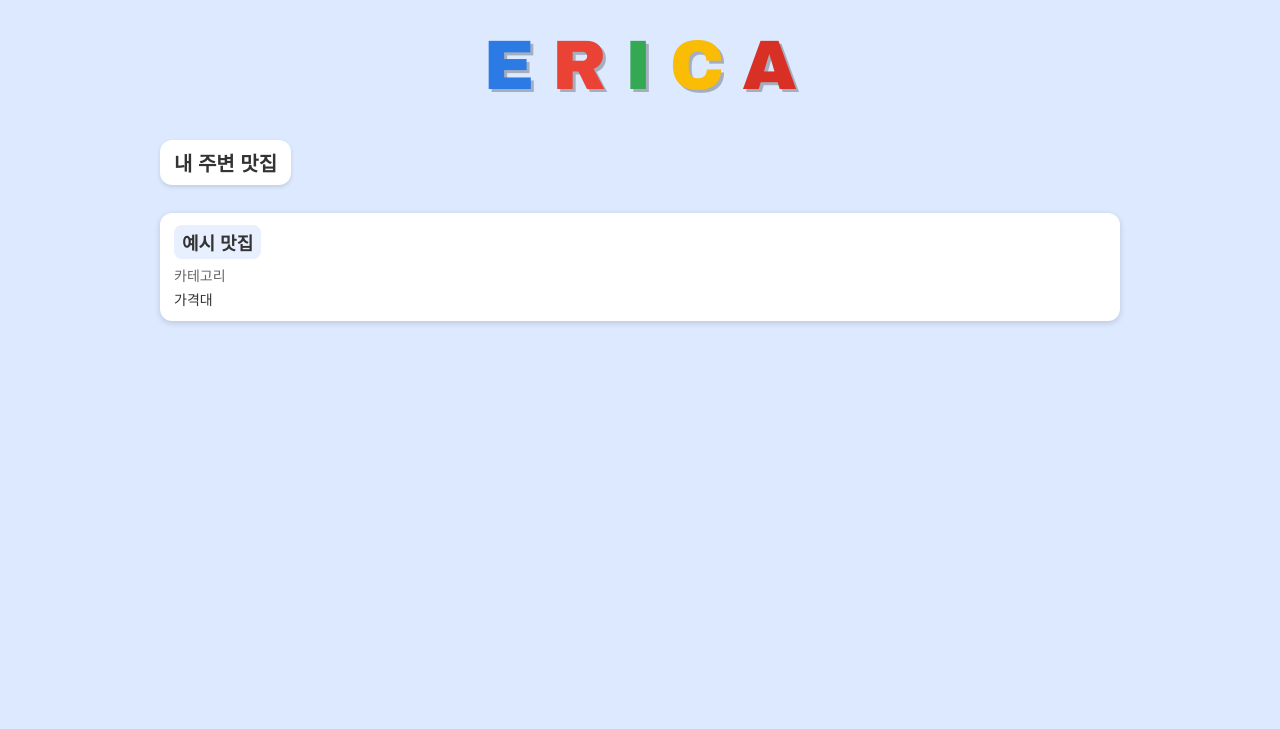
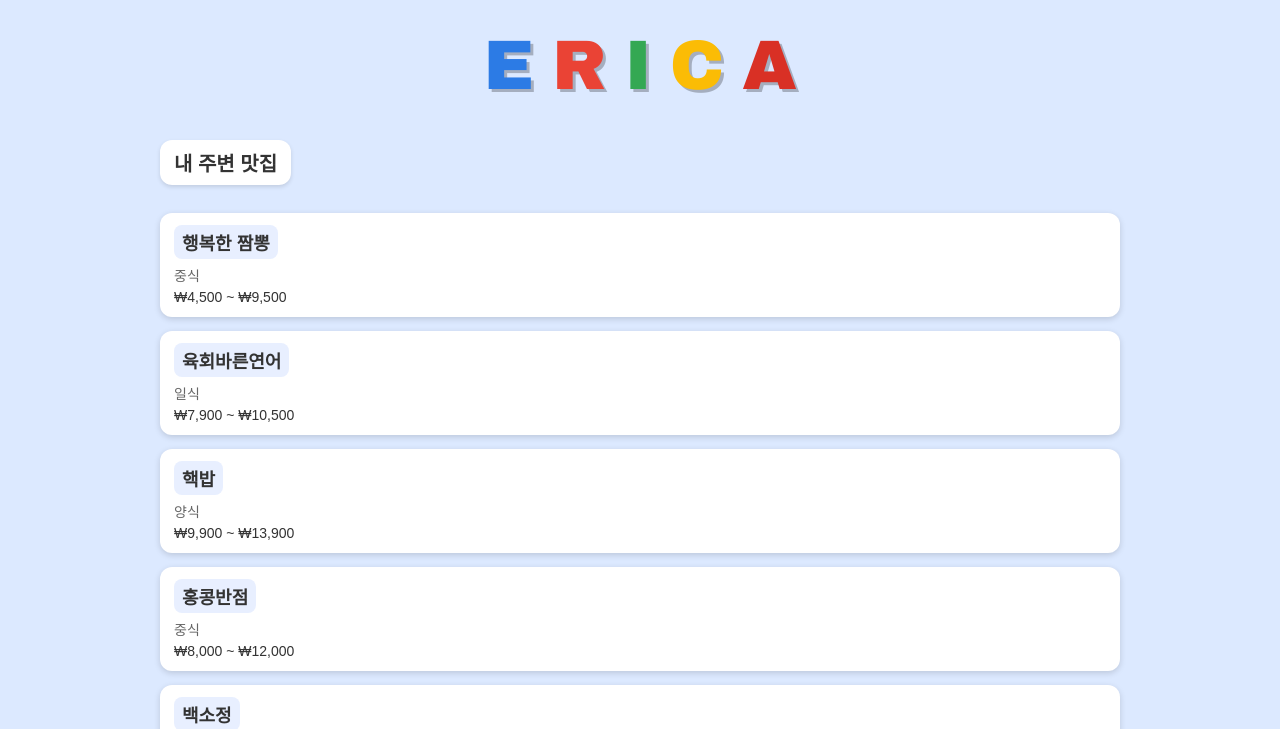
Before and after one commit to pkchoi051112/Team_kim, a plain HTML site: page 옾스/index.html in a window 1280 px wide. Both pictures are taken after a click on the link "맛살집". Shown: the part 71-800 px from the top of the page. Drawn offline with Linux system fonts and the light colour scheme.

Commit message:
음식점 추가

```diff
--- a/옾스/index.html
+++ b/옾스/index.html
@@ -185,11 +185,44 @@
 <!-- ============================ 홈 ============================ -->
 <div id="home" class="page">
   <h2>내 주변 맛집</h2>
+
   <div class="store-item">
-    <div>예시 맛집</div>
-    <div>카테고리</div>
-    <div>가격대</div>
+    <div>행복한 짬뽕</div>
+    <div>중식</div>
+    <div>₩4,500 ~ ₩9,500</div>
   </div>
+
+  <div class="store-item">
+    <div>육회바른연어</div>
+    <div>일식</div>
+    <div>₩7,900 ~ ₩10,500</div>
+  </div>
+
+  <div class="store-item">
+    <div>핵밥</div>
+    <div>양식</div>
+    <div>₩9,900 ~ ₩13,900</div>
+  </div>
+
+  <!-- 🔽 이번에 추가된 3개 🔽 -->
+  <div class="store-item">
+    <div>홍콩반점</div>
+    <div>중식</div>
+    <div>₩8,000 ~ ₩12,000</div>
+  </div>
+
+  <div class="store-item">
+    <div>백소정</div>
+    <div>일식</div>
+    <div>₩9,000 ~ ₩13,000</div>
+  </div>
+
+  <div class="store-item">
+    <div>P&amp;P 파스타하우스</div>
+    <div>양식</div>
+    <div>₩12,000 ~ ₩18,000</div>
+  </div>
+
 </div>
 
 <!-- ============================ 지도 (스크롤 이미지) ============================ -->
```
